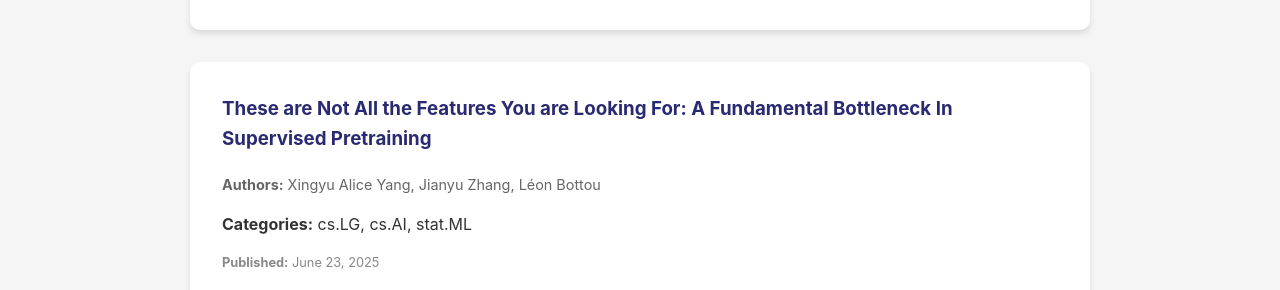
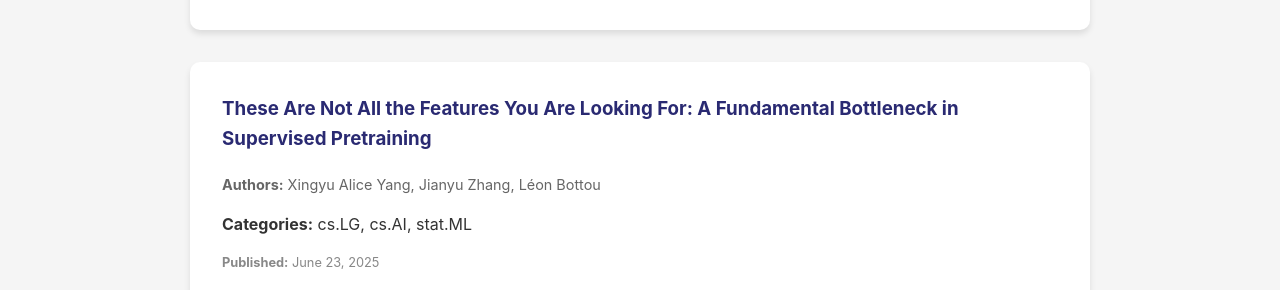
Before and after one commit to kyZhan2002/mypage, a Jekyll site: the page built from papers/index.html, in a window 1280 px wide and 900 px high, scrolled down 982 px. Shown: the part 163-453 px from the top of the window. Built offline with Jekyll 4.4.1, drawn with Linux system fonts in a browser that asks for light colours; part of the change alters nothing that is shown.

Commit message:
Update arXiv papers

```diff
--- a/_data/arxiv_cache.json
+++ b/_data/arxiv_cache.json
@@ -1,5 +1,5 @@
 {
-  "timestamp": 1750901221,
+  "timestamp": 1750987675,
   "papers": [
     {
       "title": "Duality and Policy Evaluation in Distributionally Robust Bayesian\n  Diffusion Control",
@@ -21,7 +21,7 @@
       "arxiv_url": "http://arxiv.org/abs/2506.19294v1"
     },
     {
-      "title": "These are Not All the Features You are Looking For: A Fundamental\n  Bottleneck In Supervised Pretraining",
+      "title": "These Are Not All the Features You Are Looking For: A Fundamental\n  Bottleneck in Supervised Pretraining",
       "authors": [
         "Xingyu Alice Yang",
         "Jianyu Zhang",
@@ -34,8 +34,8 @@
         "cs.AI",
         "stat.ML"
       ],
-      "pdf_link": "http://arxiv.org/pdf/2506.18221v1",
-      "arxiv_url": "http://arxiv.org/abs/2506.18221v1"
+      "pdf_link": "http://arxiv.org/pdf/2506.18221v2",
+      "arxiv_url": "http://arxiv.org/abs/2506.18221v2"
     },
     {
       "title": "DRO-Augment Framework: Robustness by Synergizing Wasserstein\n  Distributionally Robust Optimization and Data Augmentation",
```
